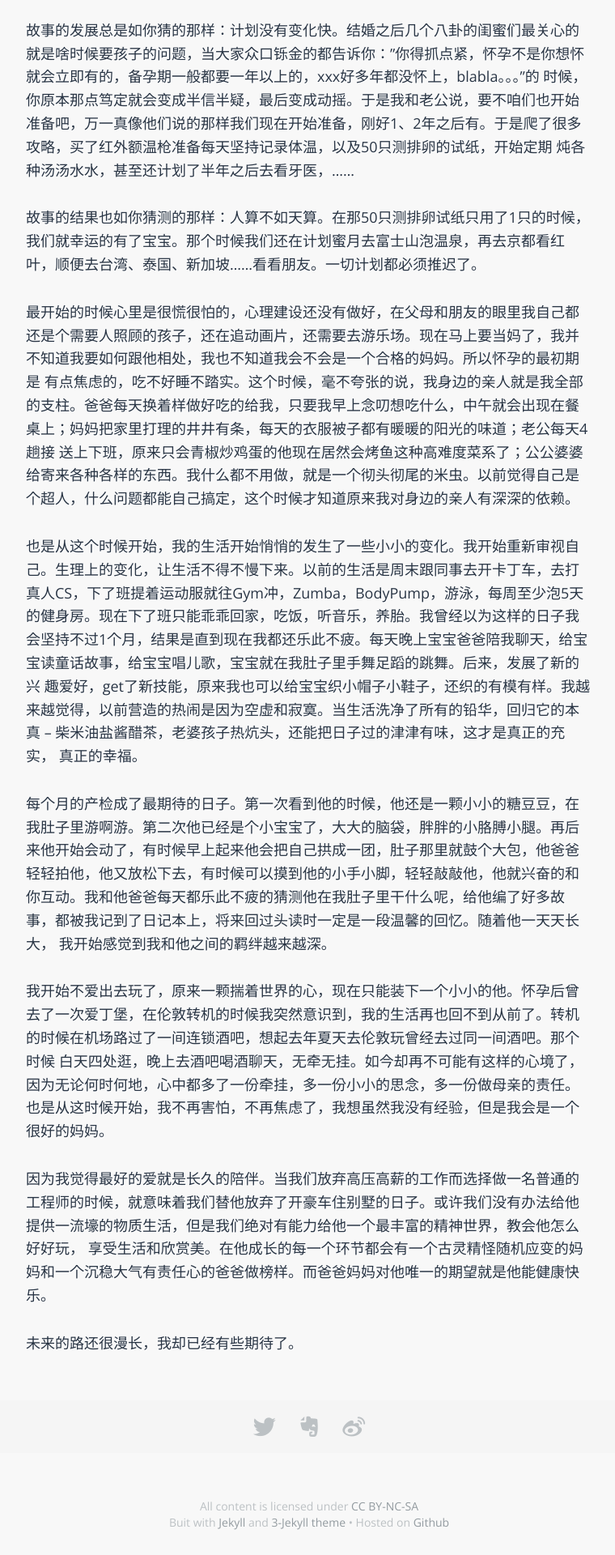
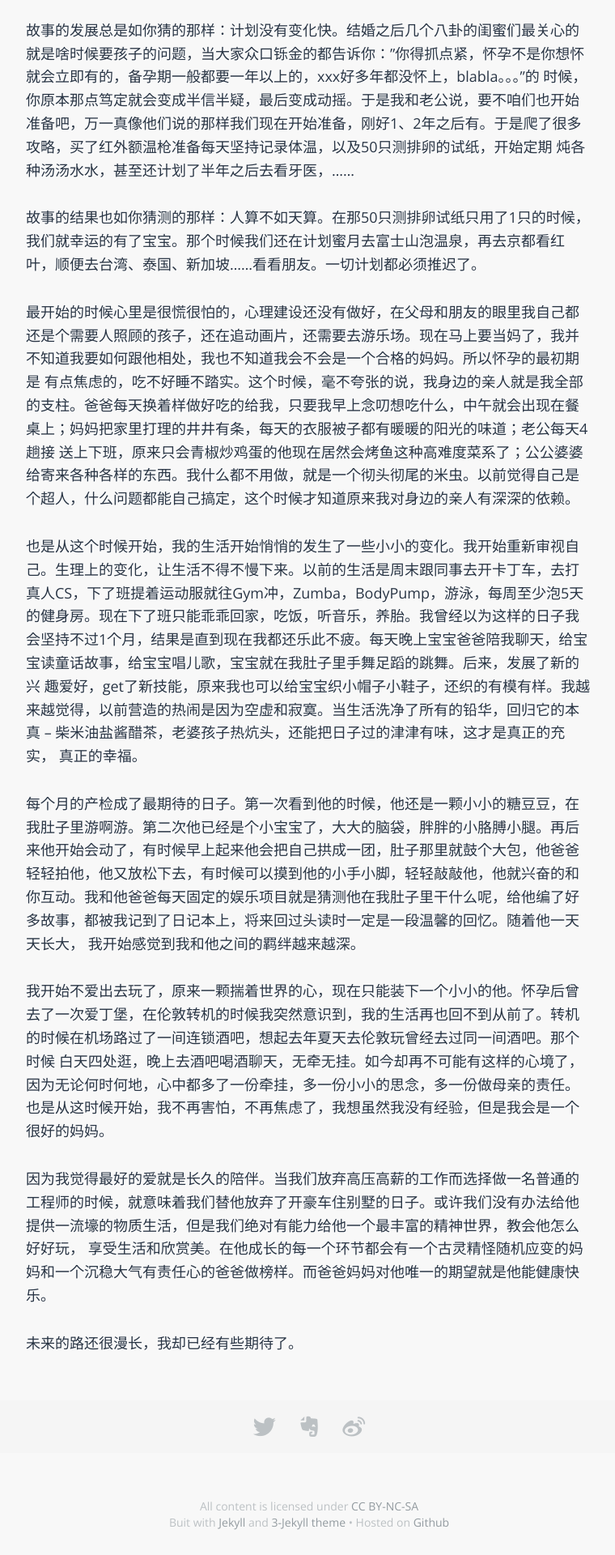
Before and after one commit to sophiesongge/sophiesongge.github.io, a Jekyll site: the page built from _posts/2017-10-03-a-new-mon.markdown, in a window 1280 px wide. Shown: the part 1131-3051 px from the top of the page at 81% size, without its empty margins (258-1018 px from the left). Built offline with Jekyll 4.4.1, drawn with Linux system fonts in a browser that asks for light colours; some web fonts are replaced.

Commit message:
correct typos

```diff
--- a/_posts/2017-10-03-a-new-mon.markdown
+++ b/_posts/2017-10-03-a-new-mon.markdown
@@ -42,7 +42,7 @@ use_math: false
 真正的幸福。
 
 每个月的产检成了最期待的日子。第一次看到他的时候，他还是一颗小小的糖豆豆，在我肚子里游啊游。第二次他已经是个小宝宝了，大大的脑袋，胖胖的小胳膊小腿。再后来他开始会动了，有时候早上起来他会把自己拱成一团，肚子那里就鼓个大包，他爸爸
-轻轻拍他，他又放松下去，有时候可以摸到他的小手小脚，轻轻敲敲他，他就兴奋的和你互动。我和他爸爸每天都乐此不疲的猜测他在我肚子里干什么呢，给他编了好多故事，都被我记到了日记本上，将来回过头读时一定是一段温馨的回忆。随着他一天天长大，
+轻轻拍他，他又放松下去，有时候可以摸到他的小手小脚，轻轻敲敲他，他就兴奋的和你互动。我和他爸爸每天固定的娱乐项目就是猜测他在我肚子里干什么呢，给他编了好多故事，都被我记到了日记本上，将来回过头读时一定是一段温馨的回忆。随着他一天天长大，
 我开始感觉到我和他之间的羁绊越来越深。
 
 我开始不爱出去玩了，原来一颗揣着世界的心，现在只能装下一个小小的他。怀孕后曾去了一次爱丁堡，在伦敦转机的时候我突然意识到，我的生活再也回不到从前了。转机的时候在机场路过了一间连锁酒吧，想起去年夏天去伦敦玩曾经去过同一间酒吧。那个时候
```
